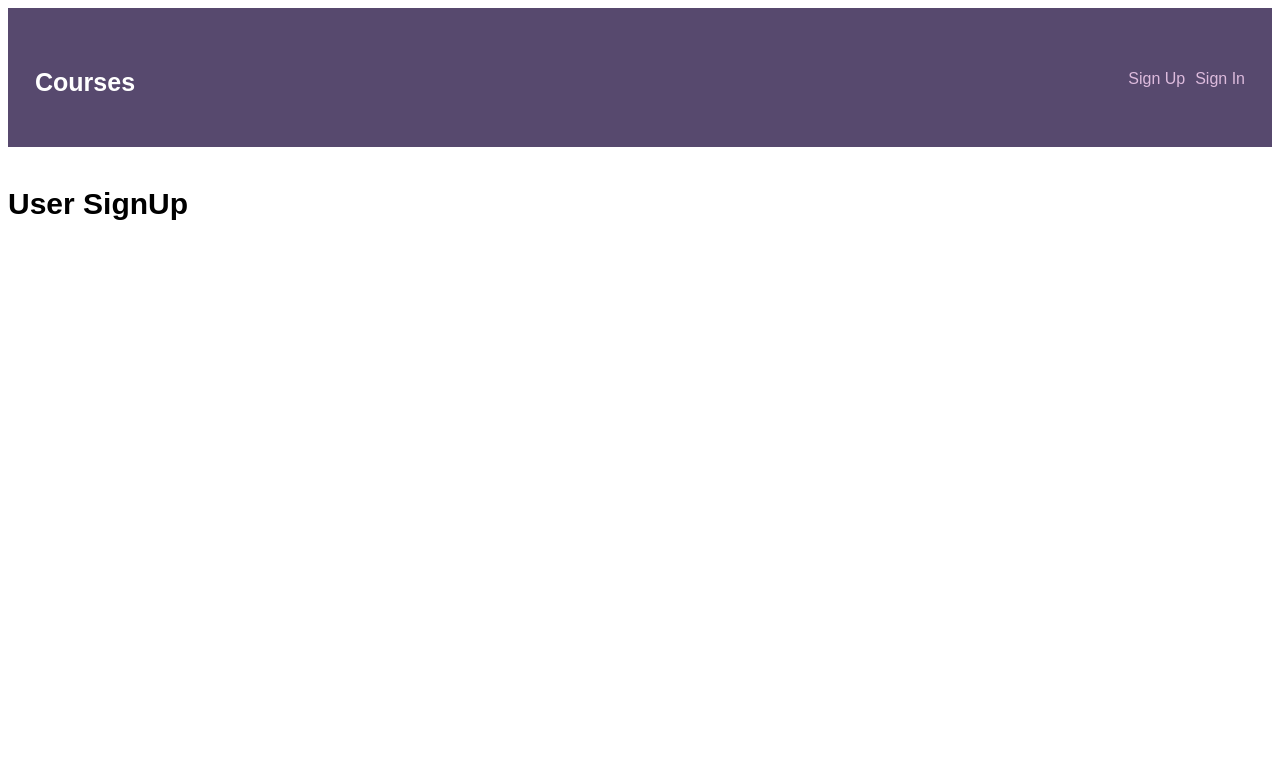
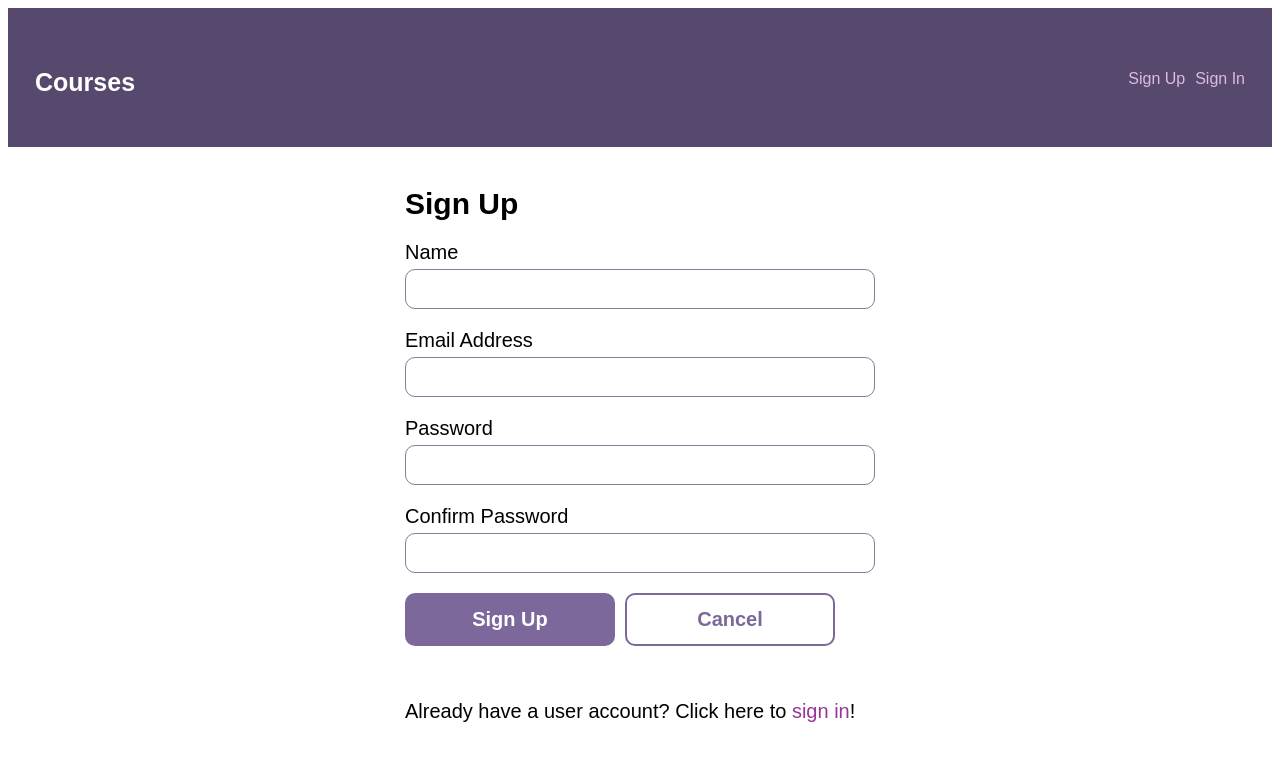
Before and after one commit to LuCAN7/techdegree-project-10, a React (Create React App) app in the folder client/: page /signup in a window 1280 px wide. Shown: the top 760 px of the page. Built offline with nearby package versions, Linux system fonts and the light colour scheme; no server answers.

Commit message:
create sign up form

```diff
--- a/client/src/components/UserSignUp.js
+++ b/client/src/components/UserSignUp.js
@@ -1,10 +1,59 @@
-import React from 'react';
+import React, { useState } from 'react';
+import { Link } from 'react-router-dom';
 
-const UserSignUp = () => {
+const UserSignUp = (props) => {
+  const [name, setName] = useState('');
+  const [email, setEmail] = useState('');
+  const [password, setPassword] = useState('');
+  const [confirmPassword, setConfirmPassword] = useState('');
+
+  const handleSignup = (e) => {
+    e.preventDefault();
+    props.history.push = '/';
+  };
+
   return (
-    <div>
-      <h2>User SignUp</h2>
-    </div>
+    <main>
+      <div className='form--centered'>
+        <h2>Sign Up</h2>
+
+        <form>
+          <label htmlFor='name'>Name</label>
+          <input id='name' name='name' type='text' value={name} />
+          <label htmlFor='emailAddress'>Email Address</label>
+          <input
+            id='emailAddress'
+            name='emailAddress'
+            type='email'
+            value={email}
+          />
+          <label htmlFor='password'>Password</label>
+          <input
+            id='password'
+            name='password'
+            type='password'
+            value={password}
+          />
+          <label htmlFor='confirmPassword'>Confirm Password</label>
+          <input
+            id='confirmPassword'
+            name='confirmPassword'
+            type='password'
+            value={confirmPassword}
+          />
+          <button className='button' type='submit'>
+            Sign Up
+          </button>
+          <button className='button button-secondary' onClick={handleSignup}>
+            Cancel
+          </button>
+        </form>
+        <p>
+          Already have a user account? Click here to{' '}
+          <Link to='/signin'>sign in</Link>!
+        </p>
+      </div>
+    </main>
   );
 };
 
```
